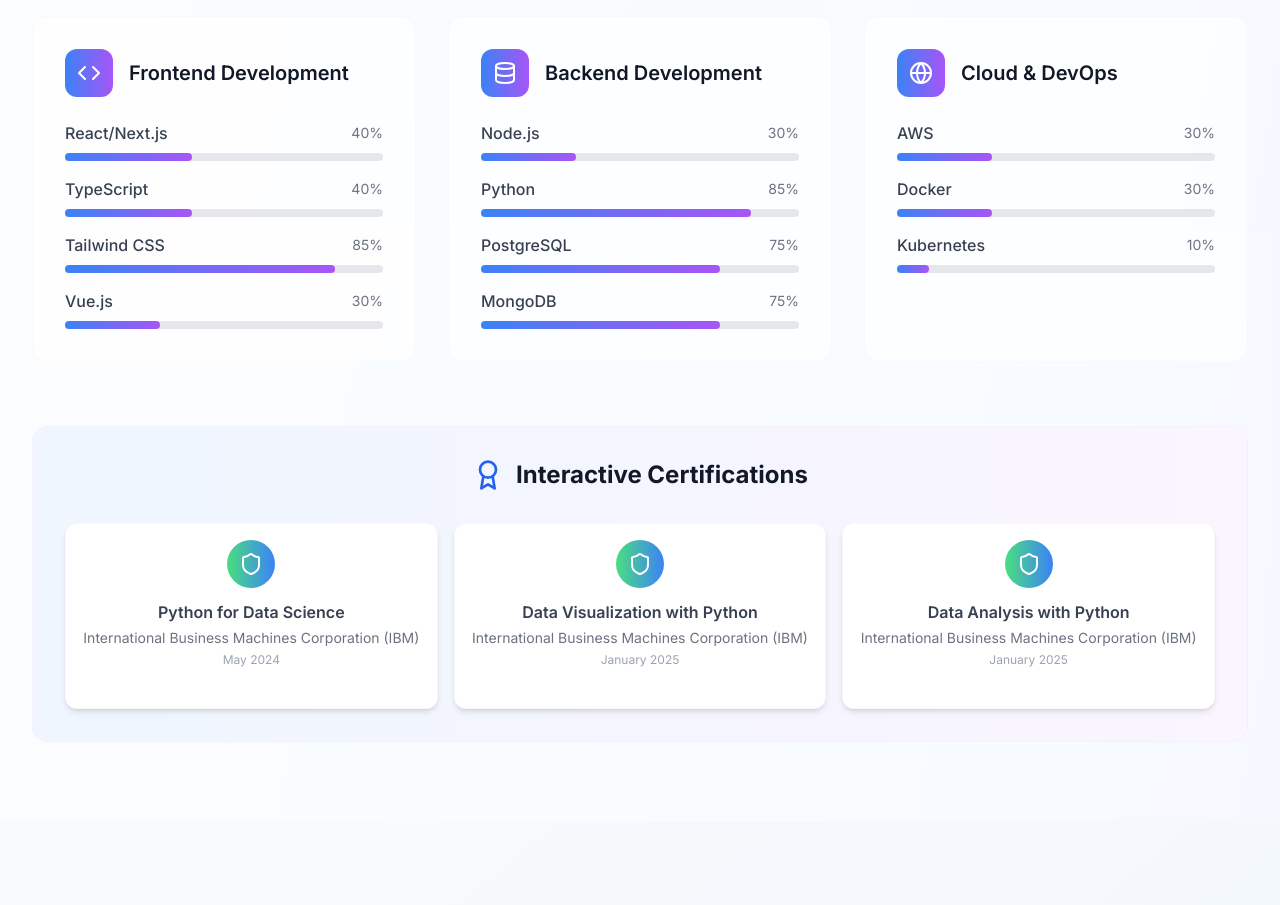
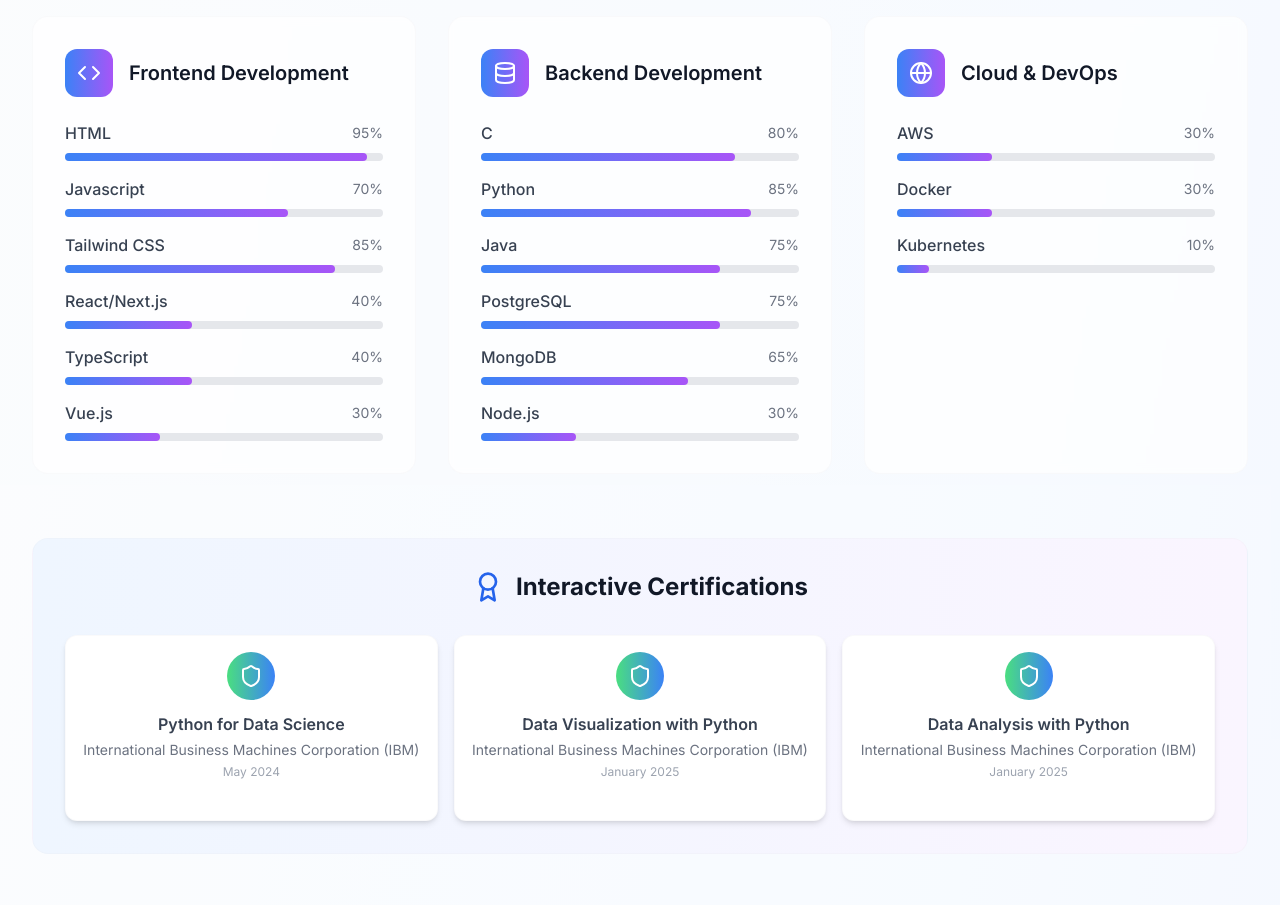
Before and after one commit to beast0686/Portfolio, a React (Vite) app: page / in a window 1280 px wide. Shown: the part 1040-1945 px from the top of the page. Built offline with nearby package versions, Linux system fonts and the light colour scheme.

Commit message:
Skills section Updated

```diff
--- a/src/components/Skills.tsx
+++ b/src/components/Skills.tsx
@@ -12,9 +12,11 @@ const Skills: React.FC = () => {
       icon: Code,
       title: 'Frontend Development',
       skills: [
+        { name: 'HTML', level: 95 },
+        { name: 'Javascript', level: 70 },
+        { name: 'Tailwind CSS', level: 85 },
         { name: 'React/Next.js', level: 40 },
         { name: 'TypeScript', level: 40 },
-        { name: 'Tailwind CSS', level: 85 },
         { name: 'Vue.js', level: 30 },
       ],
     },
@@ -22,10 +24,12 @@ const Skills: React.FC = () => {
       icon: Database,
       title: 'Backend Development',
       skills: [
+        { name: 'C', level: 80 },
+        { name: 'Python', level: 85 },
+        { name: 'Java', level: 75 },
+        { name: 'PostgreSQL', level: 75 },
+        { name: 'MongoDB', level: 65 },
         { name: 'Node.js', level: 30 },
-        { name: 'Python', level: 85 },
-        { name: 'PostgreSQL', level: 75 },
-        { name: 'MongoDB', level: 75 },
       ],
     },
     {
@@ -35,7 +39,6 @@ const Skills: React.FC = () => {
         { name: 'AWS', level: 30 },
         { name: 'Docker', level: 30 },
         { name: 'Kubernetes', level: 10 },
-        // { name: 'CI/CD', level: 75 },
       ],
     },
   ];
```
